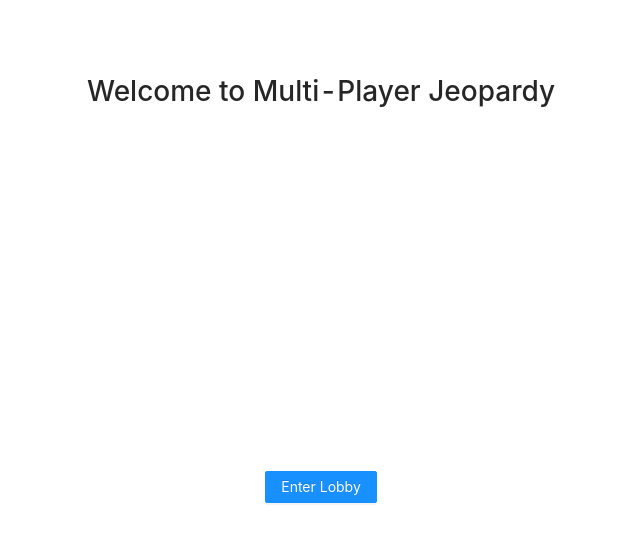
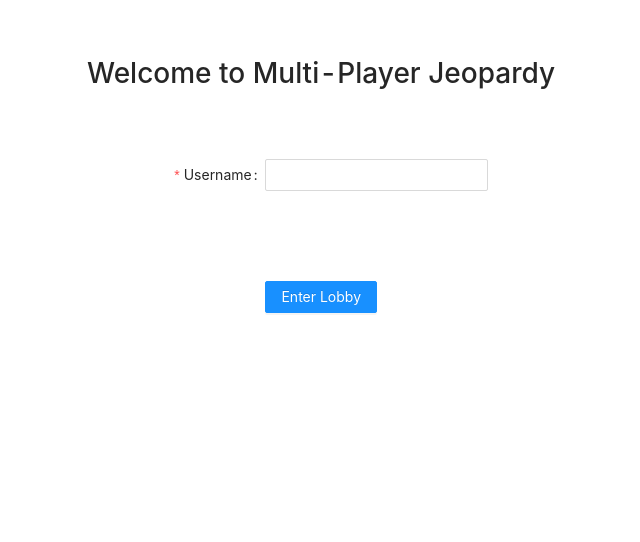
Before and after one commit to FerdinandYeboah/jepoardy, a React (Create React App) app: page / in a window 1280 px wide. Shown: the top 542 px of the page, without its empty margins (319-959 px from the left). Built offline with nearby package versions, Linux system fonts and the light colour scheme.

Commit message:
First draft of home screen done. Next: Lobby screen

```diff
--- a/src/screens/Home.tsx
+++ b/src/screens/Home.tsx
@@ -1,5 +1,16 @@
 import React, { CSSProperties } from 'react';
 import { Button } from 'antd';
+
+import { Form, Input, Checkbox } from 'antd';
+
+const layout = {
+  labelCol: { span: 8 },
+  wrapperCol: { span: 16 },
+};
+
+const tailLayout = {
+  wrapperCol: { offset: 8, span: 16 },
+};
 
 // Styles
 const gridContainer = {
@@ -26,7 +37,8 @@
 
 const nameStyle = {
   gridArea: "name",
-  border: "3px solid black"
+  // border: "3px solid black",
+  justifySelf: "center"
 }
 
 const lobbyStyle = {
@@ -36,12 +48,50 @@
   justifySelf: "center"
 } as CSSProperties
 
+
+const onFinish = (values: any) => {
+  console.log('Success:', values);
+};
+
+const onFinishFailed = (errorInfo: any) => {
+  console.log('Failed:', errorInfo);
+};
+
+
 export default function Home() {
   return (
     <div style={gridContainer}>
+
+      {/* HEADING */}
       <h1 style={headerStyle}>Welcome to Multi-Player Jeopardy</h1>
 
-      <Button type="primary" style={lobbyStyle}>Enter Lobby</Button>
+      {/* NAME INPUT */}
+      <div style={nameStyle}>
+        <Form
+          {...layout}
+          name="basic"
+          initialValues={{}}
+          onFinish={onFinish}
+          onFinishFailed={onFinishFailed} >
+
+            <Form.Item
+              label="Username"
+              name="username"
+              rules={[{ required: true, message: 'Please input your username!' }]}>
+              <Input />
+            </Form.Item>
+
+            <br/> <br/> <br/>
+
+            <Form.Item {...tailLayout}>
+              <Button type="primary" htmlType="submit">
+                Enter Lobby
+              </Button>
+            </Form.Item>
+          </Form>
+        </div>
+
+        {/* <Button type="primary" style={lobbyStyle}>Enter Lobby</Button> */}
     </div>
   );
 }
```
